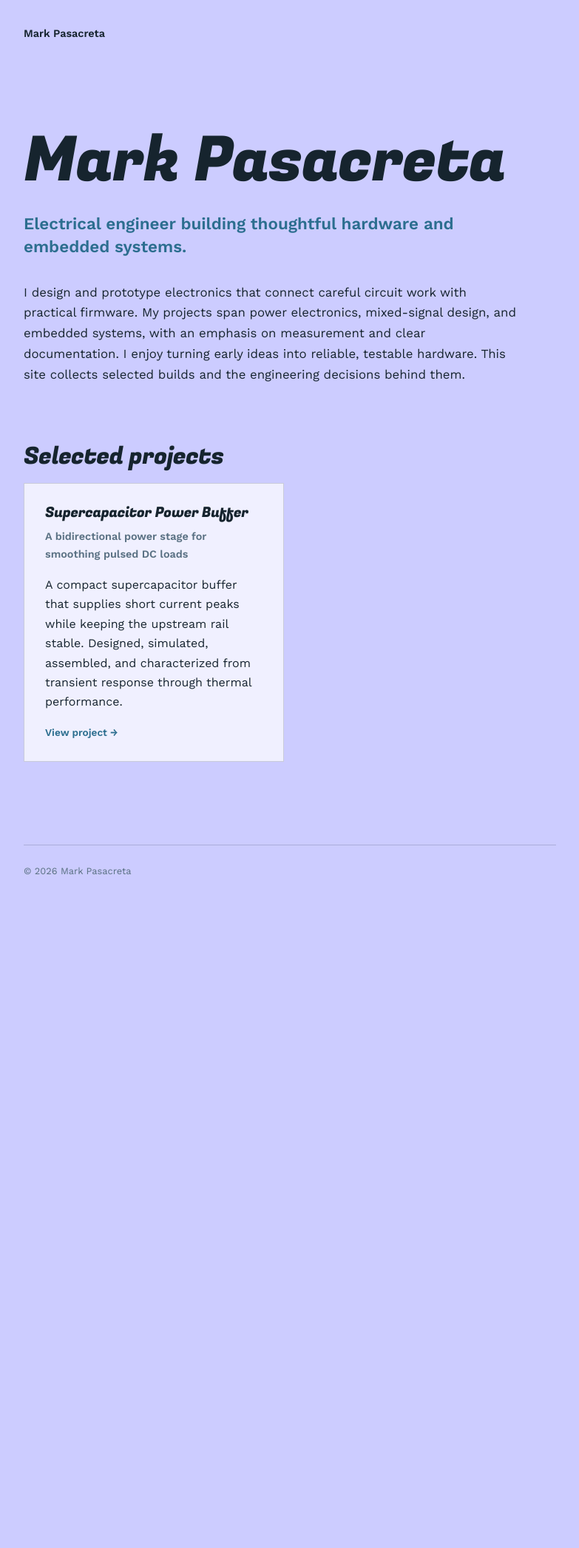
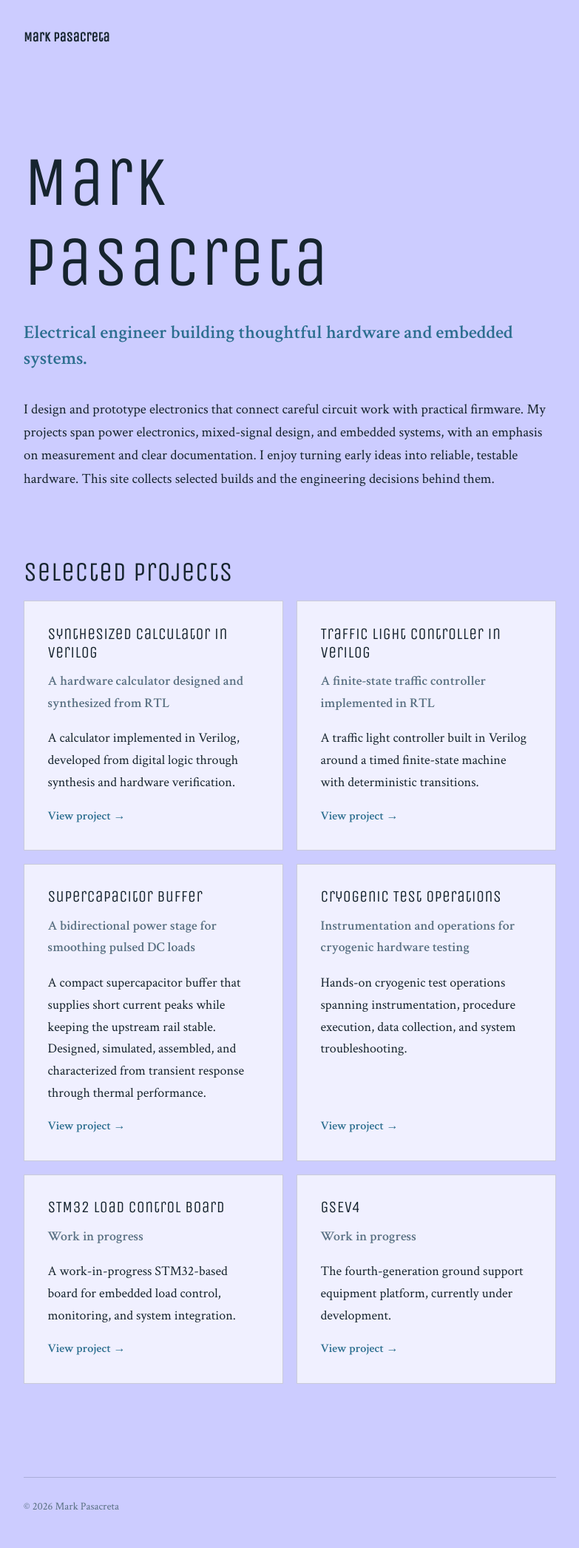
Before and after one commit to m6bg/m6bg.github.io, a Jekyll site: the page built from index.md, in a window 1280 px wide. Shown: the whole page at 74% size, without its empty margins (248-1031 px from the left). Built offline with Jekyll 4.4.1, drawn with Linux system fonts in a browser that asks for light colours; before the commit the page ends 1228 px from its top, so only the background shows below that.

Commit message:
adding structure

```diff
--- a/_includes/head.html
+++ b/_includes/head.html
@@ -8,5 +8,5 @@
 <link rel="apple-touch-icon" href="{{ '/figs/favicon.png?v=2' | relative_url }}">
 <link rel="preconnect" href="https://fonts.googleapis.com">
 <link rel="preconnect" href="https://fonts.gstatic.com" crossorigin>
-<link href="https://fonts.googleapis.com/css2?family=Fugaz+One&family=Work+Sans:wght@400;500;600&display=swap" rel="stylesheet">
+<link href="https://fonts.googleapis.com/css2?family=Crimson+Text:ital,wght@0,400;0,600;0,700;1,400&family=Unica+One&display=swap" rel="stylesheet">
 <link rel="stylesheet" href="{{ '/assets/css/style.css' | relative_url }}">
--- /dev/null
+++ b/_projects/cryogenic-test-operations.md
@@ -0,0 +1,15 @@
+---
+title: Cryogenic Test Operations
+subtitle: Instrumentation and operations for cryogenic hardware testing
+stack: [Test Engineering, Instrumentation, Data Acquisition]
+summary: Hands-on cryogenic test operations spanning instrumentation, procedure execution, data collection, and system troubleshooting.
+order: 4
+---
+
+## Overview
+
+This work covers the practical engineering behind cryogenic test campaigns: preparing instrumentation, executing procedures, monitoring system behavior, and collecting useful test data.
+
+## Project details
+
+Additional information about the test setup and operational work is coming soon.
--- /dev/null
+++ b/_projects/gsev4.md
@@ -0,0 +1,13 @@
+---
+title: GSEv4
+subtitle: Work in progress
+stack: [Embedded Systems, PCB Design, Test Equipment]
+summary: The fourth-generation ground support equipment platform, currently under development.
+order: 6
+---
+
+## Overview
+
+GSEv4 is the next revision of a ground support equipment platform for test and operations.
+
+> This project is currently in progress. Architecture, hardware, and validation notes will be added as development continues.
--- /dev/null
+++ b/_projects/stm32-load-control-board.md
@@ -0,0 +1,13 @@
+---
+title: STM32 Load Control Board
+subtitle: Work in progress
+stack: [STM32, Embedded C, PCB Design]
+summary: A work-in-progress STM32-based board for embedded load control, monitoring, and system integration.
+order: 5
+---
+
+## Overview
+
+This load-control board combines an STM32 microcontroller with the interfaces needed to command and monitor electrical loads.
+
+> This project is currently in progress. Design notes and test results will be added as the hardware develops.
--- a/_projects/supercap-buffer.md
+++ b/_projects/supercap-buffer.md
@@ -1,10 +1,10 @@
 ---
-title: Supercapacitor Power Buffer
+title: Supercapacitor Buffer
 subtitle: A bidirectional power stage for smoothing pulsed DC loads
 date: 2025-03-15
 stack: [Altium, LTspice, STM32]
 summary: A compact supercapacitor buffer that supplies short current peaks while keeping the upstream rail stable. Designed, simulated, assembled, and characterized from transient response through thermal performance.
-order: 1
+order: 3
 ---
 
 ## Overview
--- /dev/null
+++ b/_projects/synthesized-calculator.md
@@ -0,0 +1,15 @@
+---
+title: Synthesized Calculator in Verilog
+subtitle: A hardware calculator designed and synthesized from RTL
+stack: [Verilog, RTL, FPGA]
+summary: A calculator implemented in Verilog, developed from digital logic through synthesis and hardware verification.
+order: 1
+---
+
+## Overview
+
+This project implements a calculator as synthesizable Verilog. The design breaks input handling, arithmetic, control, and display behavior into testable RTL modules.
+
+## Project details
+
+Additional design notes, verification results, and synthesis details are coming soon.
--- /dev/null
+++ b/_projects/traffic-light-controller.md
@@ -0,0 +1,15 @@
+---
+title: Traffic Light Controller in Verilog
+subtitle: A finite-state traffic controller implemented in RTL
+stack: [Verilog, RTL, FPGA]
+summary: A traffic light controller built in Verilog around a timed finite-state machine with deterministic transitions.
+order: 2
+---
+
+## Overview
+
+This project uses a finite-state machine to coordinate a traffic-light sequence in synthesizable Verilog. The design emphasizes clear state transitions, timing behavior, and verification.
+
+## Project details
+
+Additional RTL diagrams, simulation waveforms, and implementation notes are coming soon.
--- a/assets/css/style.css
+++ b/assets/css/style.css
@@ -5,8 +5,8 @@
   --accent: #2c6e8f;
   --surface: rgba(255, 255, 255, 0.7);
   --border: rgba(22, 36, 46, 0.18);
-  --display: "Fugaz One", sans-serif;
-  --body: "Work Sans", sans-serif;
+  --display: "Unica One", sans-serif;
+  --body: "Crimson Text", serif;
 }
 
 *,
@@ -19,7 +19,7 @@ html {
   color: var(--ink);
   background: var(--background);
   font-family: var(--body);
-  font-size: 16px;
+  font-size: 18px;
   line-height: 1.65;
   -webkit-text-size-adjust: 100%;
 }
@@ -58,7 +58,8 @@ a:focus-visible {
 
 .site-nav a {
   color: var(--ink);
-  font-size: 0.9rem;
+  font-family: var(--display);
+  font-size: 1rem;
   font-weight: 600;
   text-decoration: none;
 }
@@ -85,7 +86,7 @@ h3 {
   font-family: var(--display);
   font-weight: 400;
   line-height: 1.15;
-  letter-spacing: -0.015em;
+  letter-spacing: 0.015em;
 }
 
 h1 {
@@ -170,14 +171,14 @@ table {
 
 .card-subtitle {
   color: var(--muted);
-  font-size: 0.9rem;
+  font-size: 1rem;
   font-weight: 600;
 }
 
 .card-link {
   margin-top: auto;
   color: var(--accent);
-  font-size: 0.85rem;
+  font-size: 0.9rem;
   font-weight: 600;
 }
 
```
Also changed, not shown: _layouts/project.html (+5 -3 lines).
